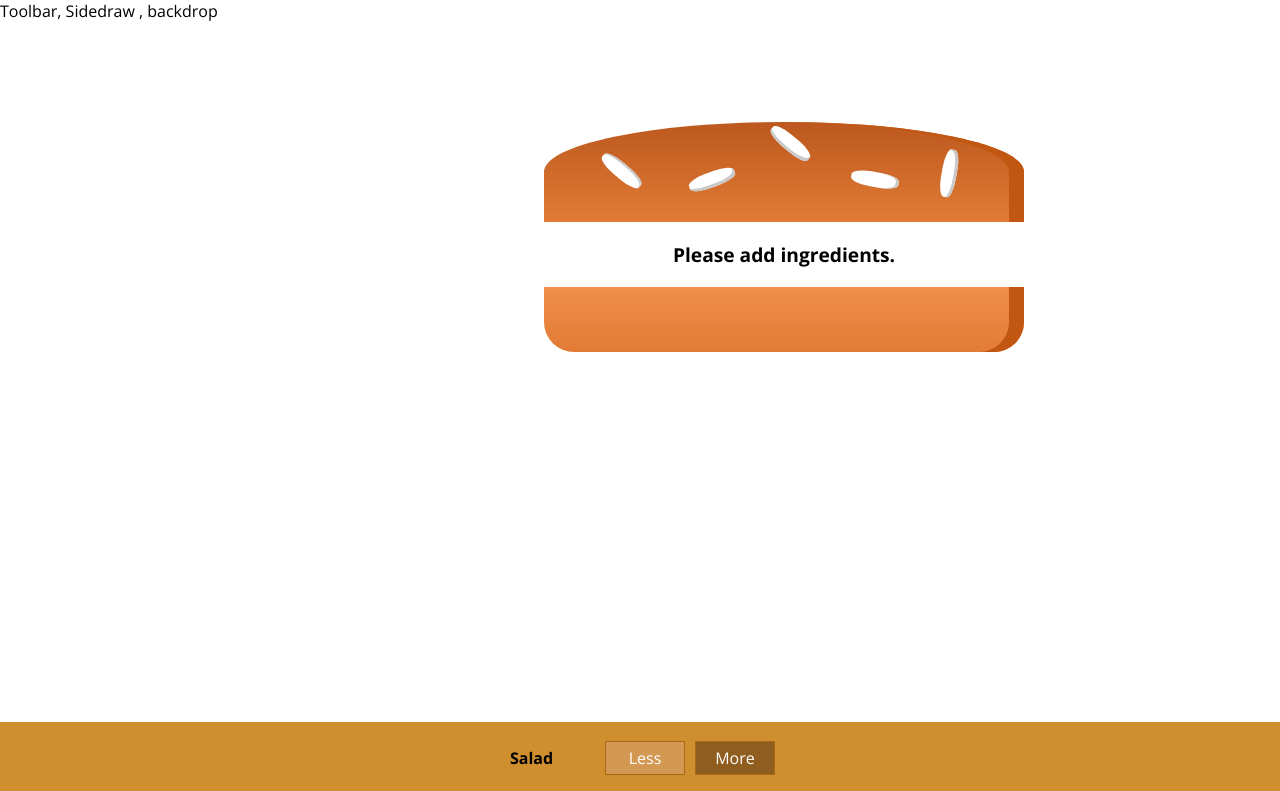
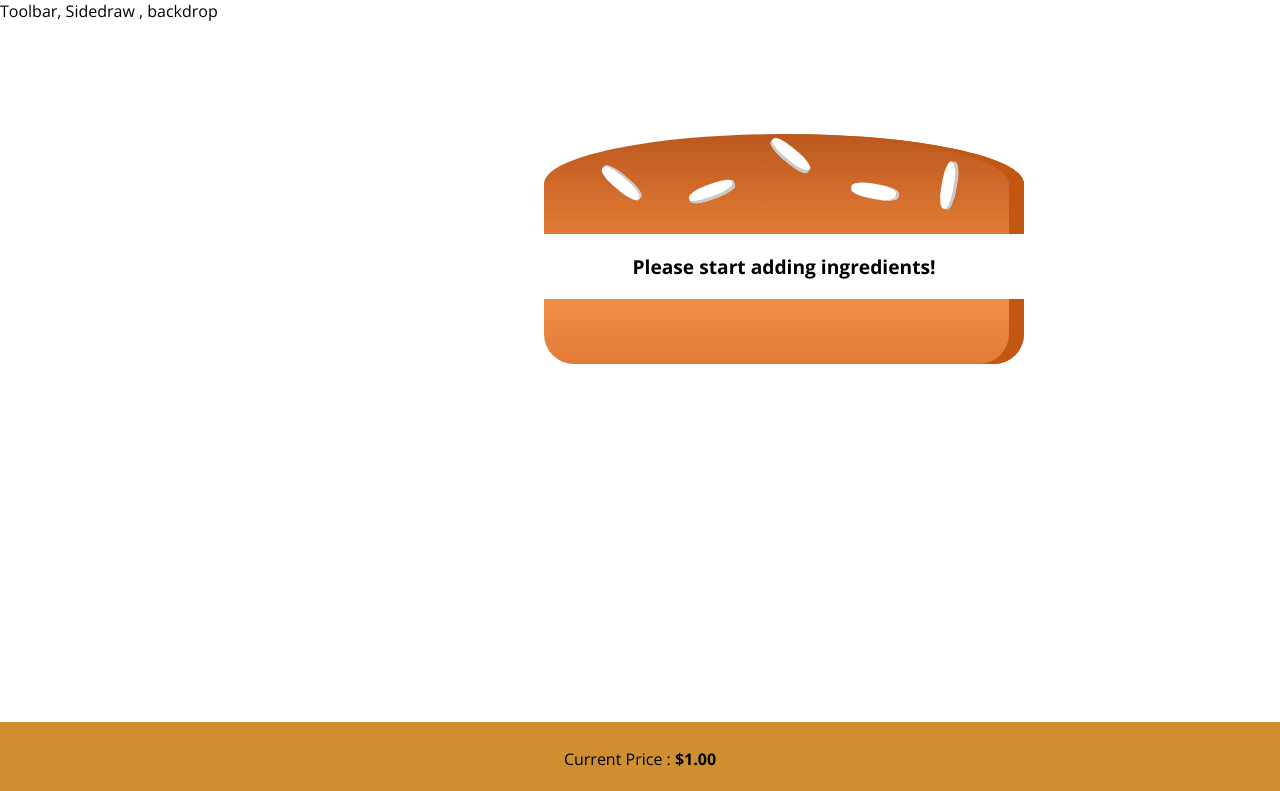
Before and after one commit to tonyz0212/burgerKing, a React (Create React App) app: page / in a window 1280 px wide. Shown: the top 791 px of the page. Built offline with nearby package versions, Linux system fonts and the light colour scheme.

Commit message:
handle the case when ingredient is less than 0. disable the order button where the customer put no ingredient.

```diff
--- a/src/components/Burger/BuildControls/BuildControl/BuildControl.js
+++ b/src/components/Burger/BuildControls/BuildControl/BuildControl.js
@@ -4,8 +4,12 @@ import classes from './BuildControl.module.css';
 const buildControl = (props) => (
     <div className={classes.BuildControl}>
         <div className={classes.Label}> {props.label}</div>
-        <button className ={classes.Less}> Less</button>
-        <button className ={classes.More}>  More</button>
+        <button className={classes.Less}
+            onClick={props.deleted}
+            disabled={props.disabled}> Less</button>
+        <button
+            className={classes.More}
+            onClick={props.added}>  More</button>
     </div>
 );
 
--- a/src/components/Burger/BuildControls/BuildControls.js
+++ b/src/components/Burger/BuildControls/BuildControls.js
@@ -11,9 +11,18 @@ const controls = [
 
 const buildControls = (props) => (
     <div className={classes.BuildControls} >
+        <p> Current Price : <strong>${props.price.toFixed(2)} </strong> </p>
         {controls.map(ctrl => (
-            <BuildControl key={ctrl.label} label={ctrl.label} />
+            <BuildControl
+                key={ctrl.label}
+                label={ctrl.label}
+                added={() => props.ingredientAdded(ctrl.type)}
+                deleted={() => props.ingredientDeleted(ctrl.type)}
+                disabled={props.disabled[ctrl.type]} />
         ))}
+        <button className={classes.OrderButton}
+                disabled={props.buyable}
+        > ORDER NOW !!!! </button>
     </div>
 );
 
--- a/src/components/Burger/Burger.js
+++ b/src/components/Burger/Burger.js
@@ -1,27 +1,26 @@
 import React from 'react';
+
 import classes from './Burger.module.css';
 import BurgerIngredient from './BurgerIngredient/BurgerIngredient';
 
-const burger = (props) => {
-    let transformedIngredients = Object.keys(props.ingredients)
-    .map(igKey =>{
-        return [...Array(props.ingredients[igKey] )].map( (_,i) => {
-            return <BurgerIngredient key = {igKey+i} type = {igKey} />
-        });
-    })
-    .reduce((arr,el) => {
-        return arr.concat(el)
-    }, []);
-    if( transformedIngredients.length === 0){
-        transformedIngredients = <p> Please add ingredients. </p>;
+const burger = ( props ) => {
+    let transformedIngredients = Object.keys( props.ingredients )
+        .map( igKey => {
+            return [...Array( props.ingredients[igKey] )].map( ( _, i ) => {
+                return <BurgerIngredient key={igKey + i} type={igKey} />;
+            } );
+        } )
+        .reduce((arr, el) => {
+            return arr.concat(el)
+        }, []);
+    if (transformedIngredients.length === 0) {
+        transformedIngredients = <p>Please start adding ingredients!</p>;
     }
-    console.log(transformedIngredients);
     return (
         <div className={classes.Burger}>
-            <BurgerIngredient type="top"/>
+            <BurgerIngredient type="top" />
             {transformedIngredients}
-            <BurgerIngredient type="bottom"/>
-
+            <BurgerIngredient type="bottom" />
         </div>
     );
 };
--- a/src/components/Burger/Burger.module.css
+++ b/src/components/Burger/Burger.module.css
@@ -2,7 +2,7 @@
     width : 10%;
     margin: 100px;
     height: 250px;
-    /* overflow: scroll; */
+    overflow-y: scroll;
     text-align:center;
     font-weight: bold;
     font-size:1.2rem;
--- a/src/containers/BurgerBuilder/BurgerBuilder.js
+++ b/src/containers/BurgerBuilder/BurgerBuilder.js
@@ -1,53 +1,93 @@
-import React, {Component} from 'react';
+import React, { Component } from 'react';
 import Aux from '../../hoc/Aux'
 import Burger from '../../components/Burger/Burger';
 import BuildControls from '../../components/Burger/BuildControls/BuildControls';
 
 const INGREDIENT_PRICES = {
-    salad : 1.5,
+    salad: 1.5,
     cheese: 0.5,
     meat: 2,
-    bacon : 2.3
+    bacon: 2.3
 }
 
 class BurgerBuilder extends Component {
     state = {
-        ingredients:{
-            salad:0,
-            bacon:0,
-            cheese:0,
-            meat:0
+        ingredients: {
+            salad: 0,
+            bacon: 0,
+            cheese: 0,
+            meat: 0
         },
         // base price for the burger
-        totalPrice : 1
-
+        totalPrice: 1,
+        canBuy : false
     }
 
-    addIngredientHandler = (type) =>{
+    updatePurchaseState (){
+        const ingredients = {
+            ...this.state.ingredients
+        };
+        const sum = Object.keys(ingredients)
+        .map(igKey =>{
+            return ingredients[igKey]
+        })
+        .reduce((sum,el)=>{
+            return sum +el;
+        }, 0);
+        this.setState({canBuy: sum > 0});
+    }
+
+    addIngredientHandler = (type) => {
         const oldCount = this.state.ingredients[type];
-        const updatedCount = oldCount+1;
+        const updatedCount = oldCount + 1;
         // do it in the immutable way by using the spread operator.
-        const updatedIngredients= {
+        const updatedIngredients = {
             ...this.state.ingredients
         };
         updatedIngredients[type] = updatedCount;
         const priceAddition = INGREDIENT_PRICES[type];
-        const oldPrice =this.state.totalPrice;
+        const oldPrice = this.state.totalPrice;
         const newPrice = oldPrice + priceAddition;
-        this.setState({totalPrice : newPrice, ingredients: updatedIngredients});
+        this.setState({ totalPrice: newPrice, ingredients: updatedIngredients });
     }
 
-    removeIngredientHandler = (type) =>{
-
+    removeIngredientHandler = (type) => {
+        const oldCount = this.state.ingredients[type];
+        if( oldCount <= 0) {
+            return;
+        }
+        const updatedCount = oldCount - 1;
+        // do it in the immutable way by using the spread operator.
+        const updatedIngredients = {
+            ...this.state.ingredients
+        };
+        updatedIngredients[type] = updatedCount;
+        const priceMinus = INGREDIENT_PRICES[type];
+        const oldPrice = this.state.totalPrice;
+        const newPrice = oldPrice - priceMinus;
+        this.setState({ totalPrice: newPrice, ingredients: updatedIngredients });
     }
 
     render() {
+        const disableInfo = {
+            ...this.state.ingredients
+
+        };
+        for( let key in disableInfo){
+            disableInfo[key] =disableInfo[key] <= 0
+        }
         return (
             <Aux>
-               <Burger ingredients={this.state.ingredients}/>
-                <BuildControls />
+                <Burger ingredients={this.state.ingredients} />
+                <BuildControls
+                    ingredientAdded={this.addIngredientHandler}
+                    ingredientDeleted = {this.removeIngredientHandler}
+                    disabled = {disableInfo}
+                    buyable = {this.state.canBuy}
+                    price = {this.state.totalPrice}
+                    />
             </Aux>
-            );
+        );
     }
 }
 
```
